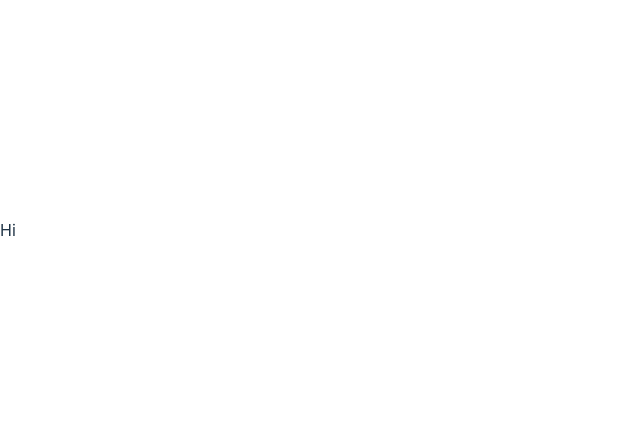
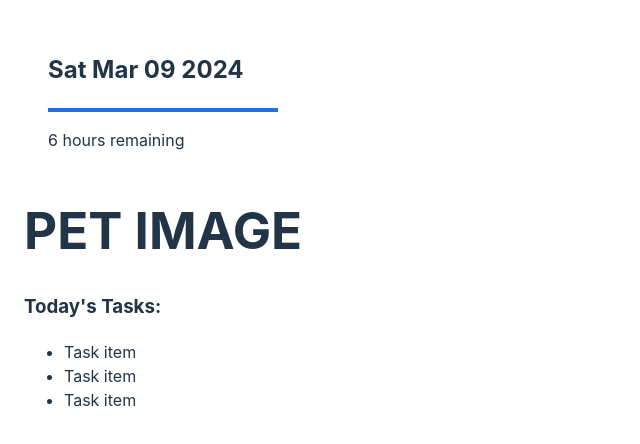
Before and after one commit to jasper-th-wang/QDSteam24, a React (Vite) app: page / in a window 1280 px wide. Shown: the part 170-614 px from the top of the page, without its empty margins (0-640 px from the left). Built offline with nearby package versions, Linux system fonts and the light colour scheme.

Commit message:
add daily progress and todaydate

```diff
--- /dev/null
+++ b/src/components/DailyProgress/DailyProgress.jsx
@@ -0,0 +1,17 @@
+import { Container, Stack } from '@mui/material';
+import { LinearProgress } from '@mui/material';
+import TodayDate from '../TodayDate/TodayDate';
+
+function DailyProgress() {
+  return (
+    <Container>
+      <Stack>
+        <TodayDate />
+        <LinearProgress color="primary" fourColor variant="determinate" />
+        <p>6 hours remaining</p>
+      </Stack>
+    </Container>
+  );
+}
+
+export default DailyProgress;
--- /dev/null
+++ b/src/components/TodayDate/TodayDate.jsx
@@ -0,0 +1,6 @@
+function TodayDate() {
+  const todayDate = new Date().toDateString();
+  return <h2>{todayDate}</h2>;
+}
+
+export default TodayDate;
--- a/src/pages/Home.jsx
+++ b/src/pages/Home.jsx
@@ -1,9 +1,18 @@
-import Button from '@mui/material/Button';
+import { Container } from '@mui/material';
+// import Button from '@mui/material/Button';
+import DailyProgress from '../components/DailyProgress/DailyProgress';
 function Home() {
   return (
-    <div className="">
-      <p>Hi</p>
-    </div>
+    <Container>
+      <DailyProgress />
+      <h1>PET IMAGE</h1>
+      <h3>Today's Tasks:</h3>
+      <ul>
+        <li>Task item</li>
+        <li>Task item</li>
+        <li>Task item</li>
+      </ul>
+    </Container>
   );
 }
 
```
